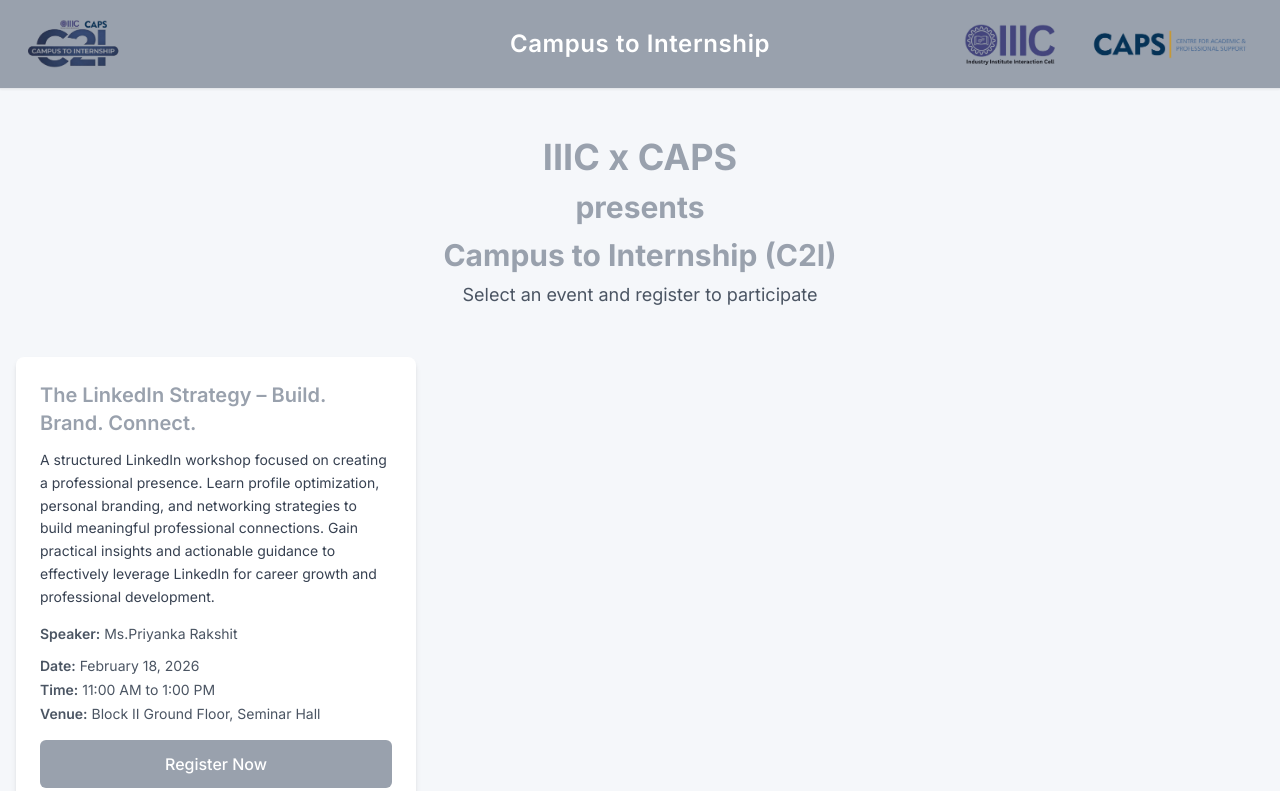
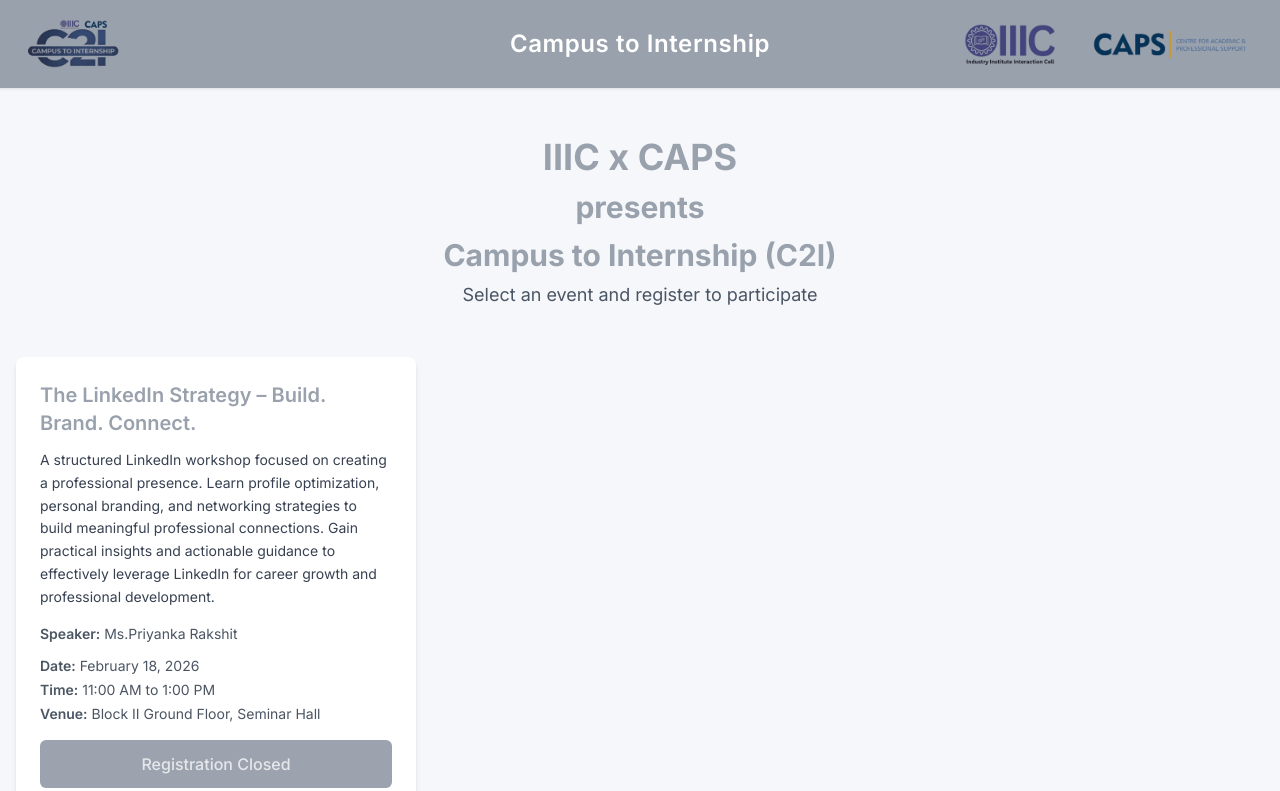
Before and after one commit to dauntless-arcane/C2I, a Next.js app: page / in a window 1280 px wide. Shown: the top 791 px of the page. Built offline with nearby package versions, Linux system fonts and the light colour scheme.

Commit message:
Update EventCard.js

```diff
--- a/components/EventCard.js
+++ b/components/EventCard.js
@@ -32,13 +32,16 @@
           </p>
         </div>
       )}
-
-       <Link
+        <button
+          disabled
+          className="mt-auto bg-gray-400 text-gray-200 font-medium py-3 px-6 rounded-md cursor-not-allowed"
+        >  Registration Closed  </button>
+      /* <Link
         href={event.link}
         className="mt-auto bg-primary hover:bg-primary/90 text-white font-medium py-3 px-6 rounded-md text-center transition"
       >
         Register Now
-      </Link>
+      </Link>*/
 
 
     </div>
```
